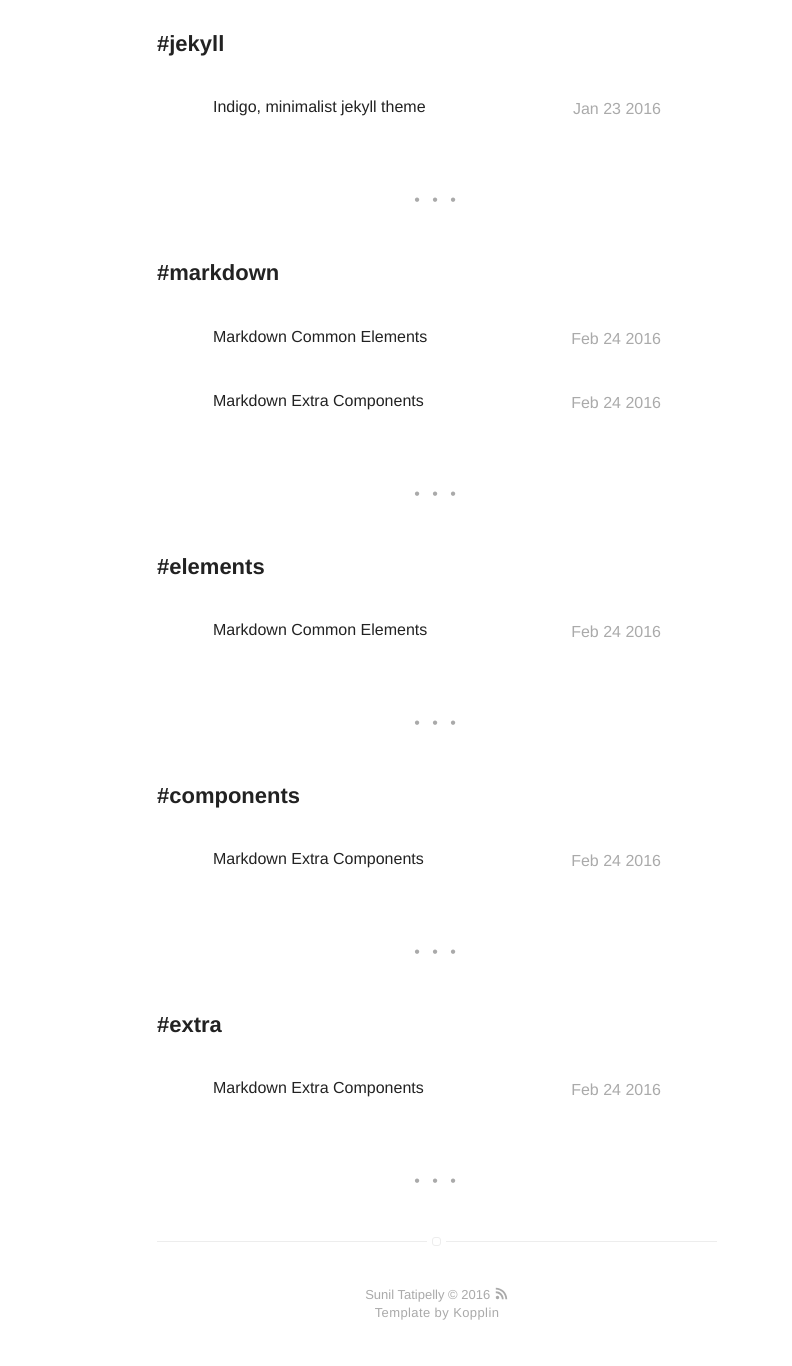
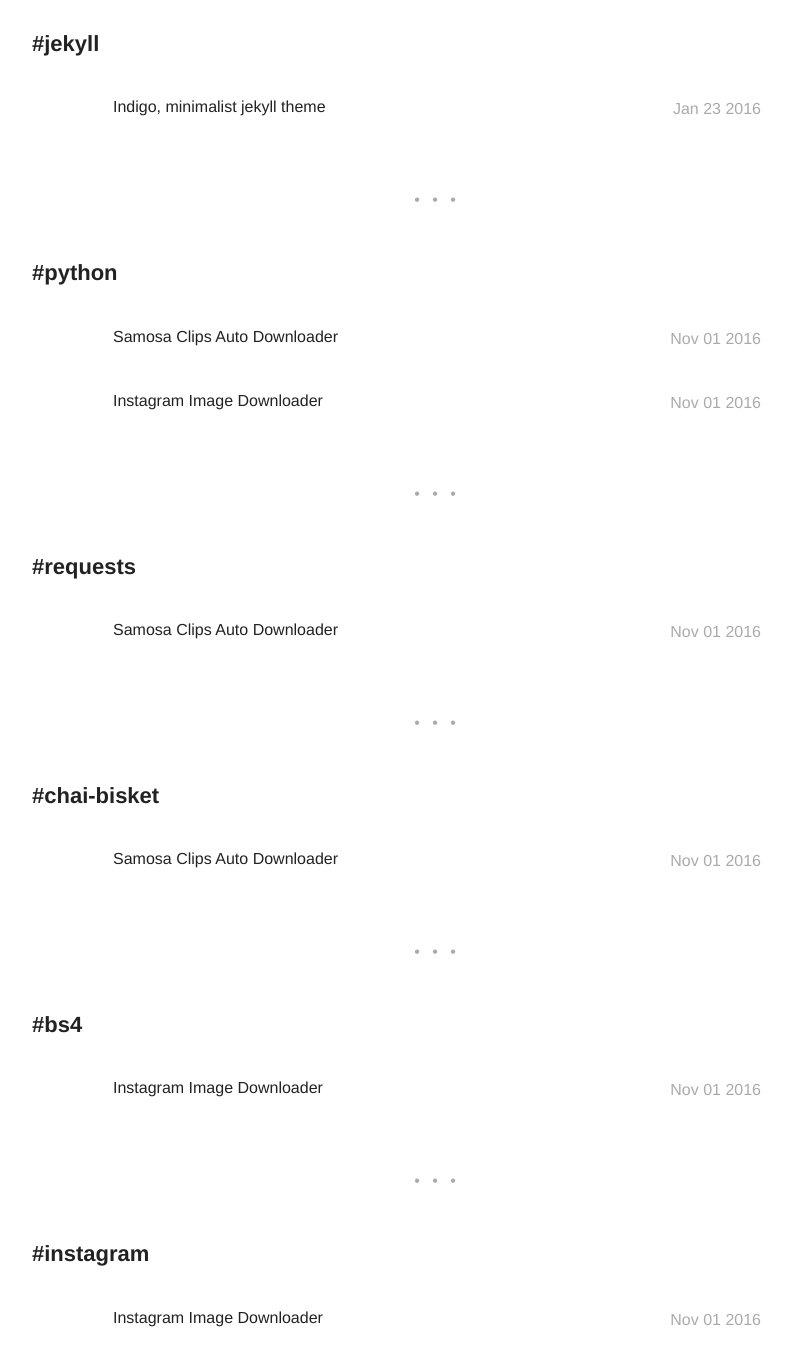
Before and after one commit to Sunil02324/My-New-Website, a Jekyll site: the page built from tags.html, in a window 1280 px wide and 1400 px high, scrolled down 672 px. Shown: the top 1366 px of the window, without its empty margins (203-995 px from the left). Built offline with Jekyll 4.4.1, drawn with Linux system fonts in a browser that asks for light colours; part of the change alters nothing that is shown; some of the changed text lies outside the part shown.

```diff
--- a/_config.yml
+++ b/_config.yml
@@ -56,14 +56,14 @@ authors:
 # do you want a larger site? change the option below
 # options: [normal, large] | default: normal
 # normal = 560px / large = 810px
-width: normal
+width: large
 
 # if you don't need pagination, comment the *paginate* configs below
 # paginate: 5
 # paginate_path: "blog/:num/"
 
 # if you don't need projects, comment the *projects* configs below
-projects: true
+#projects: true
 
 # if you don't need "about" or "blog", comment them out below
 #about: true
--- a/_posts/2015-02-24-markdown-extra-components.markdown
+++ /dev/null
@@ -1,185 +0,0 @@
----
-title: "Markdown Extra Components"
-layout: post
-date: 2016-02-24 22:48
-image: /assets/images/markdown.jpg
-headerImage: false
-tag:
-- markdown
-- components
-- extra
-blog: true
-author: suniltatipelly
-description: Markdown summary with different options
----
-
-## Summary:
-
-You can pick as item to see how to apply in markdown.
-
-#### Especial Elements
-- [Evidence](#evidence)
-- [Side-by-Side](#side-by-side)
-- [Star](#star)
-- [Especial Breaker](#especial-breaker)
-- [Spoiler](#spoiler)
-
-#### External Elements
-- [Gist](#gist)
-- [Codepen](#codepen)
-- [Slideshare](#slideshare)
-- [Videos](#videos)
-
----
-
-## Evidence
-
-You can try the evidence!
-
-<span class="evidence">Paragraphs can be written like so. A paragraph is the basic block of Markdown. A paragraph is what text will turn into when there is no reason it should become anything else.</span>
-
-{% highlight html %}
-<span class="evidence">Paragraphs can be written like so. A paragraph is the basic block of Markdown. A paragraph is what text will turn into when there is no reason it should become anything else.</span>
-{% endhighlight %}
-
----
-
-## Side-by-side
-
-Like the [Medium](https://medium.com/) component.
-
-**Image** on the left and **Text** on the right:
-
-{% highlight html %}
-<div class="side-by-side">
-    <div class="toleft">
-        <img class="image" src="{{ site.url }}/{{ site.picture }}" alt="Alt Text">
-        <figcaption class="caption">Photo by John Doe</figcaption>
-    </div>
-
-    <div class="toright">
-        <p>Lorem ipsum dolor sit amet, consectetur adipisicing elit, sed do eiusmod tempor incididunt ut labore et dolore magna aliqua. Ut enim ad minim veniam, quis nostrud exercitation ullamco laboris nisi ut aliquip ex ea commodo consequat. Duis aute irure dolor in reprehenderit in voluptate velit esse cillum dolore eu fugiat nulla pariatur. Excepteur sint occaecat cupidatat non proident, sunt in culpa qui officia deserunt mollit anim id est laborum.</p>
-    </div>
-</div>
-{% endhighlight %}
-
-<div class="side-by-side">
-    <div class="toleft">
-        <img class="image" src="{{ site.url }}/{{ site.picture }}" alt="Alt Text">
-        <figcaption class="caption">Photo by John Doe</figcaption>
-    </div>
-
-    <div class="toright">
-        <p>Lorem ipsum dolor sit amet, consectetur adipisicing elit, sed do eiusmod tempor incididunt ut labore et dolore magna aliqua. Ut enim ad minim veniam, quis nostrud exercitation ullamco laboris nisi ut aliquip ex ea commodo consequat. Duis aute irure dolor in reprehenderit in voluptate velit esse cillum dolore eu fugiat nulla pariatur. Excepteur sint occaecat cupidatat non proident, sunt in culpa qui officia deserunt mollit anim id est laborum.</p>
-    </div>
-</div>
-
-**Text** on the left and **Image** on the right:
-
-{% highlight html %}
-<div class="side-by-side">
-    <div class="toleft">
-        <p>Lorem ipsum dolor sit amet, consectetur adipisicing elit, sed do eiusmod tempor incididunt ut labore et dolore magna aliqua. Ut enim ad minim veniam, quis nostrud exercitation ullamco laboris nisi ut aliquip ex ea commodo consequat. Duis aute irure dolor in reprehenderit in voluptate velit esse cillum dolore eu fugiat nulla pariatur. Excepteur sint occaecat cupidatat non proident, sunt in culpa qui officia deserunt mollit anim id est laborum.</p>
-    </div>
-
-    <div class="toright">
-        <img class="image" src="{{ site.url }}/{{ site.picture }}" alt="Alt Text">
-        <figcaption class="caption">Photo by John Doe</figcaption>
-    </div>
-</div>
-{% endhighlight %}
-
-<div class="side-by-side">
-    <div class="toleft">
-        <p>Lorem ipsum dolor sit amet, consectetur adipisicing elit, sed do eiusmod tempor incididunt ut labore et dolore magna aliqua. Ut enim ad minim veniam, quis nostrud exercitation ullamco laboris nisi ut aliquip ex ea commodo consequat. Duis aute irure dolor in reprehenderit in voluptate velit esse cillum dolore eu fugiat nulla pariatur. Excepteur sint occaecat cupidatat non proident, sunt in culpa qui officia deserunt mollit anim id est laborum.</p>
-    </div>
-
-    <div class="toright">
-        <img class="image" src="{{ site.url }}/{{ site.picture }}" alt="Alt Text">
-        <figcaption class="caption">Photo by John Doe</figcaption>
-    </div>
-</div>
-
----
-
-## Star
-
-You can give evidence to a post. Just add the tag to the markdown file.
-
-{% highlight raw %}
-star: true
-{% endhighlight %}
-
----
-
-## Especial Breaker
-
-You can add a especial *hr* to your text.
-
-{% highlight html %}
-<div class="breaker"></div>
-{% endhighlight %}
-
-<div class="breaker"></div>
-
----
-
-## Spoiler
-
-You can add an especial hidden content that appears on hover.
-
-{% highlight html %}
-<div class="spoiler"><p>your content</p></div>
-{% endhighlight %}
-
-<div class="spoiler"><p>Lorem ipsum dolor sit amet, consectetur adipisicing elit, sed do eiusmod tempor incididunt ut labore et dolore magna aliqua. Ut enim ad minim veniam, quis nostrud exercitation ullamco laboris nisi ut aliquip ex ea commodo consequat. Duis aute irure dolor in reprehenderit in voluptate velit esse cillum dolore eu fugiat nulla pariatur. Excepteur sint occaecat cupidatat non proident, sunt in culpa qui officia deserunt mollit anim id est laborum.</p></div>
-
----
-
-
-## Codepen
-
-You can add Pens from Codepen.
-
-{% highlight html %}
-<p data-height="268" data-theme-id="0" data-slug-hash="gfdDu" data-default-tab="result" data-user="chriscoyier" class='codepen'>
-    See the Pen <a href='http://codepen.io/chriscoyier/pen/gfdDu/'>Crappy Recreation of the Book Cover of *The Flame Alphabet*</a> by Chris Coyier (<a href='http://codepen.io/chriscoyier'>@chriscoyier</a>) on <a href='http://codepen.io'>CodePen</a>.
-</p>
-<script async src="//assets.codepen.io/assets/embed/ei.js"></script>
-{% endhighlight %}
-
-<p data-height="268" data-theme-id="0" data-slug-hash="gfdDu" data-default-tab="result" data-user="chriscoyier" class='codepen'>See the Pen <a href='http://codepen.io/chriscoyier/pen/gfdDu/'>Crappy Recreation of the Book Cover of *The Flame Alphabet*</a> by Chris Coyier (<a href='http://codepen.io/chriscoyier'>@chriscoyier</a>) on <a href='http://codepen.io'>CodePen</a>.</p>
-<script async src="//assets.codepen.io/assets/embed/ei.js"></script>
-
----
-
-## Slideshare
-
-Add your presentations here!
-
-{% highlight html %}
-<iframe src="//www.slideshare.net/slideshow/embed_code/key/hqDhSJoWkrHe7l" width="560" height="310" frameborder="0" marginwidth="0" marginheight="0" scrolling="no" style="border:1px solid #CCC; border-width:1px; margin-bottom:5px; max-width: 100%;" allowfullscreen> </iframe>
-{% endhighlight %}
-
-<iframe src="//www.slideshare.net/slideshow/embed_code/key/hqDhSJoWkrHe7l" width="560" height="310" frameborder="0" marginwidth="0" marginheight="0" scrolling="no" style="border:1px solid #CCC; border-width:1px; margin-bottom:5px; max-width: 100%;" allowfullscreen> </iframe>
-
----
-
-## Videos
-
-Do you want some videos? Youtube, Vimeo or Vevo? Copy the embed code and paste on your post!
-
-**Example**
-
-{% highlight html %}
-<iframe width="560" height="310" src="https://www.youtube.com/embed/r7XhWUDj-Ts" frameborder="0" allowfullscreen></iframe>
-{% endhighlight %}
-
-<iframe width="560" height="310" src="https://www.youtube.com/embed/r7XhWUDj-Ts" frameborder="0" allowfullscreen></iframe>
-
-[1]: http://daringfireball.net/projects/markdown/
-[2]: http://www.fileformat.info/info/unicode/char/2163/index.htm
-[3]: http://www.markitdown.net/
-[4]: http://daringfireball.net/projects/markdown/basics
-[5]: http://daringfireball.net/projects/markdown/syntax
-[6]: http://kune.fr/wp-content/uploads/2013/10/ghost-blog.jpg
--- a/_posts/2016-02-24-markdown-common-elements.markdown
+++ /dev/null
@@ -1,220 +0,0 @@
----
-title: "Markdown Common Elements"
-layout: post
-date: 2016-02-24 22:44
-image: /assets/images/markdown.jpg
-headerImage: false
-tag:
-- markdown
-- elements
-blog: true
-star: true
-author: suniltatipelly
-description: Markdown summary with different options
----
-
-## Summary:
-
-You can pick as item to see how to apply in markdown.
-
-### Comum Elements
-- [Basic formatting](#basic-formatting)
-- [Headings](#headings)
-- [Lists](#lists)
-- [Paragraph Modifiers](#paragraph-modifiers)
-- [Urls](#urls)
-- [Horizontal Rule](#horizontal-rule)
-- [Images](#images)
-- [Code](#code)
-
----
-
-## Basic formatting
-
-This note **demonstrates** some of what [Markdown][1] is *capable of doing*.
-
-And that's how to do it.
-
-{% highlight html %}
-This note **demonstrates** some of what [Markdown][some/link] is *capable of doing*.
-{% endhighlight %}
-
----
-
-## Headings
-
-There are six levels of headings. They correspond with the six levels of HTML headings. You've probably noticed them already in the page. Each level down uses one more hash character. But we are using just 4 of them.
-
-# Headings can be small
-
-## Headings can be small
-
-### Headings can be small
-
-#### Headings can be small
-
-{% highlight raw %}
-# Heading
-## Heading
-### Heading
-#### Heading
-{% endhighlight %}
-
----
-
-## Lists
-
-### Ordered list
-
-1. Item 1
-2. A second item
-3. Number 3
-
-{% highlight raw %}
-1. Item 1
-2. A second item
-3. Number 3
-{% endhighlight %}
-
-### Unordered list
-
-* An item
-* Another item
-* Yet another item
-* And there's more...
-
-{% highlight raw %}
-* An item
-* Another item
-* Yet another item
-* And there's more...
-{% endhighlight %}
-
----
-
-## Paragraph modifiers
-
-### Quote
-
-> Here is a quote. What this is should be self explanatory. Quotes are automatically indented when they are used.
-
-{% highlight raw %}
-> Here is a quote. What this is should be self explanatory.
-{% endhighlight raw %}
-
----
-
-## URLs
-
-URLs can be made in a handful of ways:
-
-* A named link to [Mark It Down][3].
-* Another named link to [Mark It Down](http://markitdown.net/)
-* Sometimes you just want a URL like <http://markitdown.net/>.
-
-{% highlight raw %}
-* A named link to [MarkItDown][3].
-* Another named link to [MarkItDown](http://markitdown.net/)
-* Sometimes you just want a URL like <http://markitdown.net/>.
-{% endhighlight %}
-
----
-
-## Horizontal rule
-
-A horizontal rule is a line that goes across the middle of the page.
-It's sometimes handy for breaking things up.
-
-{% highlight raw %}
----
-{% endhighlight %}
-
----
-
-## Images
-
-Markdown can also contain images. I'll need to add something here sometime.
-
-{% highlight raw %}
-![Markdowm Image][/image/url]
-{% endhighlight %}
-
-![Markdowm Image][6]
-
-*Figure Caption*?
-
-{% highlight raw %}
-![Markdowm Image][/image/url]
-<figcaption class="caption">Photo by John Doe</figcaption>
-{% endhighlight %}
-
-![Markdowm Image][6]
-<figcaption class="caption">Photo by John Doe</figcaption>
-
-*Bigger Images*?
-
-{% highlight raw %}
-![Markdowm Image][/image/url]{: class="bigger-image" }
-{% endhighlight %}
-
-![Markdowm Image][6]{: class="bigger-image" }
-
----
-
-## Code
-
-A HTML Example:
-
-{% highlight html %}
-<!DOCTYPE html>
-<html lang="en">
-<head>
-    <meta charset="UTF-8">
-    <title>Document</title>
-</head>
-<body>
-    <h1>Just a test</h1>
-</body>
-</html>
-{% endhighlight %}
-
-A CSS Example:
-
-{% highlight css %}
-pre {
-    padding: 10px;
-    font-size: .8em;
-    white-space: pre;
-}
-
-pre, table {
-    width: 100%;
-}
-
-code, pre, tt {
-    font-family: Monaco, Consolas, Inconsolata, monospace, sans-serif;
-    background: rgba(0,0,0,.05);
-}
-{% endhighlight %}
-
-A JS Example:
-
-{% highlight js %}
-// Sticky Header
-$(window).scroll(function() {
-
-    if ($(window).scrollTop() > 900 && !$("body").hasClass('show-menu')) {
-        $('#hamburguer__open').fadeOut('fast');
-    } else if (!$("body").hasClass('show-menu')) {
-        $('#hamburguer__open').fadeIn('fast');
-    }
-
-});
-{% endhighlight %}
-
-[1]: http://daringfireball.net/projects/markdown/
-[2]: http://www.fileformat.info/info/unicode/char/2163/index.htm
-[3]: http://www.markitdown.net/
-[4]: http://daringfireball.net/projects/markdown/basics
-[5]: http://daringfireball.net/projects/markdown/syntax
-[6]: http://kune.fr/wp-content/uploads/2013/10/ghost-blog.jpg
--- /dev/null
+++ b/_posts/2016-11-01-instagram-image-downloader.markdown
@@ -0,0 +1,51 @@
+---
+title: "Instagram Image Downloader"
+layout: post
+date: 2016-11-01 22:50
+image: /assets/images/posts/instagram1.jpg
+headerImage: true
+tag:
+- python
+- bs4
+- instagram
+blog: true
+author: suniltatipelly
+description: Python Script to Download Images from Instagram
+---
+
+My friend [Ravi Teja](https://www.facebook.com/muskudiravi.teja) has a very bad habit of stalking people on Instagram. You can find him online all the time in Instagram. One day he came to me and asked to write code to download the images from instagram.
+
+I have gone through the source code of instagram and seen that the images are loaded in same way in all pages. So I used BeautifulSoup (bs4) in python to extract the image url from the given post url. I have also added some functionalities like downloading images from various Urls single time, specifing download location.
+
+---
+
+### Usage:
+
+insta.py [OPTION] [URL]
+
+
+### Options:
+
+-u [Instagram URL] Download single photo from Instagram URL
+
+-f [File path] Download Instagram photo(s) using file list
+
+-h, --help Show this help message
+
+
+### Example:
+
+python insta.py -u https://instagram.com/p/xxxxx
+
+python insta.py -f /home/username/filelist.txt
+
+
+---
+
+### Code:
+
+<script src="https://gist.github.com/Sunil02324/91d002d433e56c726a9f.js"></script>
+
+---
+
+### Source on Github : [Instagram Image Downloader](https://github.com/Sunil02324/Instagram-Image-Downloader)
--- /dev/null
+++ b/_posts/2016-11-01-samosa-clips-downloader.markdown
@@ -0,0 +1,45 @@
+---
+title: "Samosa Clips Auto Downloader"
+layout: post
+date: 2016-11-01 22:48
+image: /assets/images/posts/samosa1.png
+headerImage: false
+tag:
+- python
+- requests
+- chai-bisket
+blog: true
+author: suniltatipelly
+description: Python Script to Download all Audio Clips and Movie Dialogues from getsamosa.in
+---
+
+Recently while scrolling through my news feed in facebook, an aricle on [Samosa App](http://getsamosa.com/) in [Chai Bisket](http://chaibisket.com/samosa-hyderabad-startup/) came to my notice. I have gone through the article and found the concept of their startup very interesting and opened their website to see how that actually works.
+
+I was surprised to see their huge collection of movie dialogues, ringtones and many other.
+
+Seeing that, I got a very bad idea of downloading all those clips to my laptop. Without any delay, I started to look at their source code and to my surprise they were using JSON requests to render those clips from the server.That made my efforts even more easier.
+
+Then I started writing the python script to download those clips from their site. In each request, I was able to download 15 clips.
+
+To avoid any unneccessary attention and blockage, I made the script to run every 10 seconds. I kept the script to run for 2 hours and I was able to download nearly 1500 clips from their site.
+
+### Snapshots:
+
+<img class="image" src="{{ site.url }}/assets/images/posts/samosa1.png" alt="Alt Text">
+<img class="image" src="{{ site.url }}/assets/images/posts/samosa2.png" alt="Alt Text">
+
+
+### Steps to avoid them:
+* Using authorisation or access token for requests
+* Limiting the no. of requests from each user
+* Blocking unauthorised requests
+
+---
+
+### Code:
+
+<script src="https://gist.github.com/Sunil02324/86a1843e7dedb4b56373.js"></script>
+
+---
+
+### Source on Github : [Samosa Clips Auto Downloader](https://github.com/Sunil02324/Samosa-Clips-Auto-Downloader)
```
Also changed, not shown: assets/images/posts/instagram1.jpg (added), assets/images/posts/samosa1.png (added), assets/images/posts/samosa2.png (added), 1 other file.
